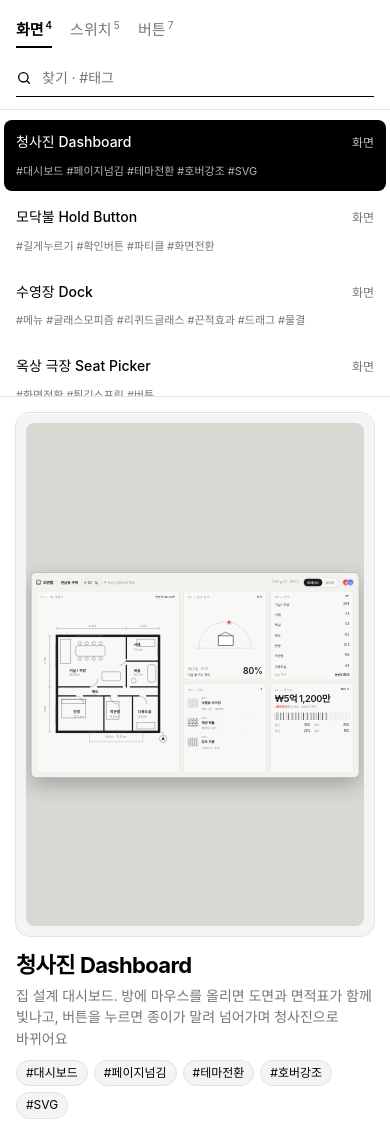
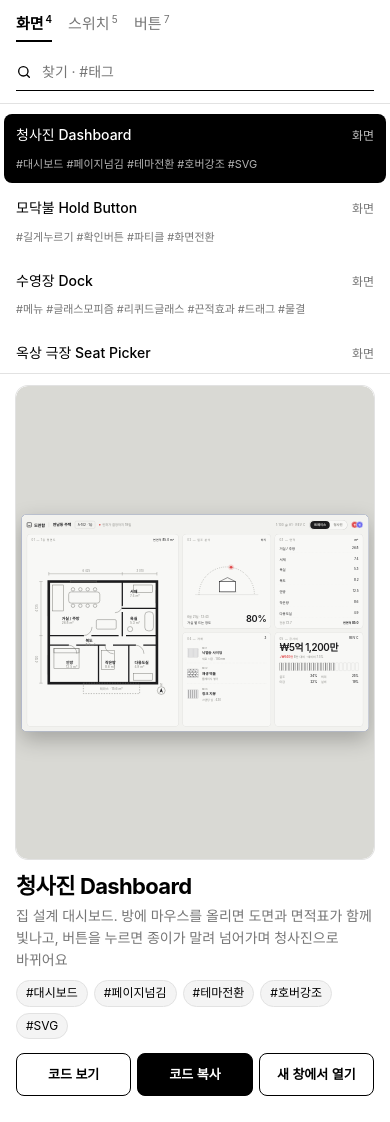
Before and after one commit to leehanbee35/archive, a plain HTML site: page index.html in a window 390 px wide. Shown: the part 101-1223 px from the top of the page. Drawn offline with Linux system fonts and the light colour scheme; a web font is replaced by a local one.

Commit message:
모바일 여백 정리: 왼쪽 줄 맞춤, 미리보기 테두리, 버튼 크기
Co-Authored-By: Claude Opus 5.5 <noreply@anthropic.com>

```diff
--- a/index.html
+++ b/index.html
@@ -113,11 +113,23 @@
   @media (max-width:860px){
     .app{grid-template-columns:1fr;grid-template-rows:auto 1fr;height:auto;min-height:100vh}
     .index{border-right:0;border-bottom:1px solid var(--rule)}
-    .brand{padding:20px 16px 14px} .find{margin:0 16px 12px} .cats{padding:0 16px 12px}
-    .list{max-height:34vh;padding:0 4px 12px}
-    .view{padding:16px;grid-template-rows:62vh auto}
-    .plate{grid-template-columns:1fr}
-    .tools{justify-content:flex-start}
+    /* 모바일: 왼쪽 여백 16px로 한 줄에 맞추고, 테두리 겹침과 빈 공간을 줄인다 */
+    .brand{padding:18px 16px 12px}
+    .mode{margin:0 16px 14px}
+    .cats{padding:0 16px 12px;gap:4px 16px}
+    .find{margin:0 16px 12px}
+    .list{max-height:32vh;padding:0 4px 8px}
+    .item{padding:10px 12px}
+    .view{padding:12px 16px 24px;grid-template-rows:56vh auto}
+    .case{border-radius:12px}
+    .case iframe{inset:0;width:100%;height:100%;border-radius:12px}
+    .case pre{inset:0;border-radius:12px}
+    .plate{grid-template-columns:1fr;gap:14px;padding-top:14px}
+    .tools{display:grid;grid-template-columns:repeat(3,1fr);gap:6px}
+    .btn{padding:10px 4px;text-align:center}
+    .view.terms{padding-top:0}
+    .tgrid{padding:0 0 32px}
+    .cards{grid-template-columns:1fr;gap:28px}
   }
   @media (prefers-reduced-motion:reduce){*{transition:none!important}}
 </style>
```
